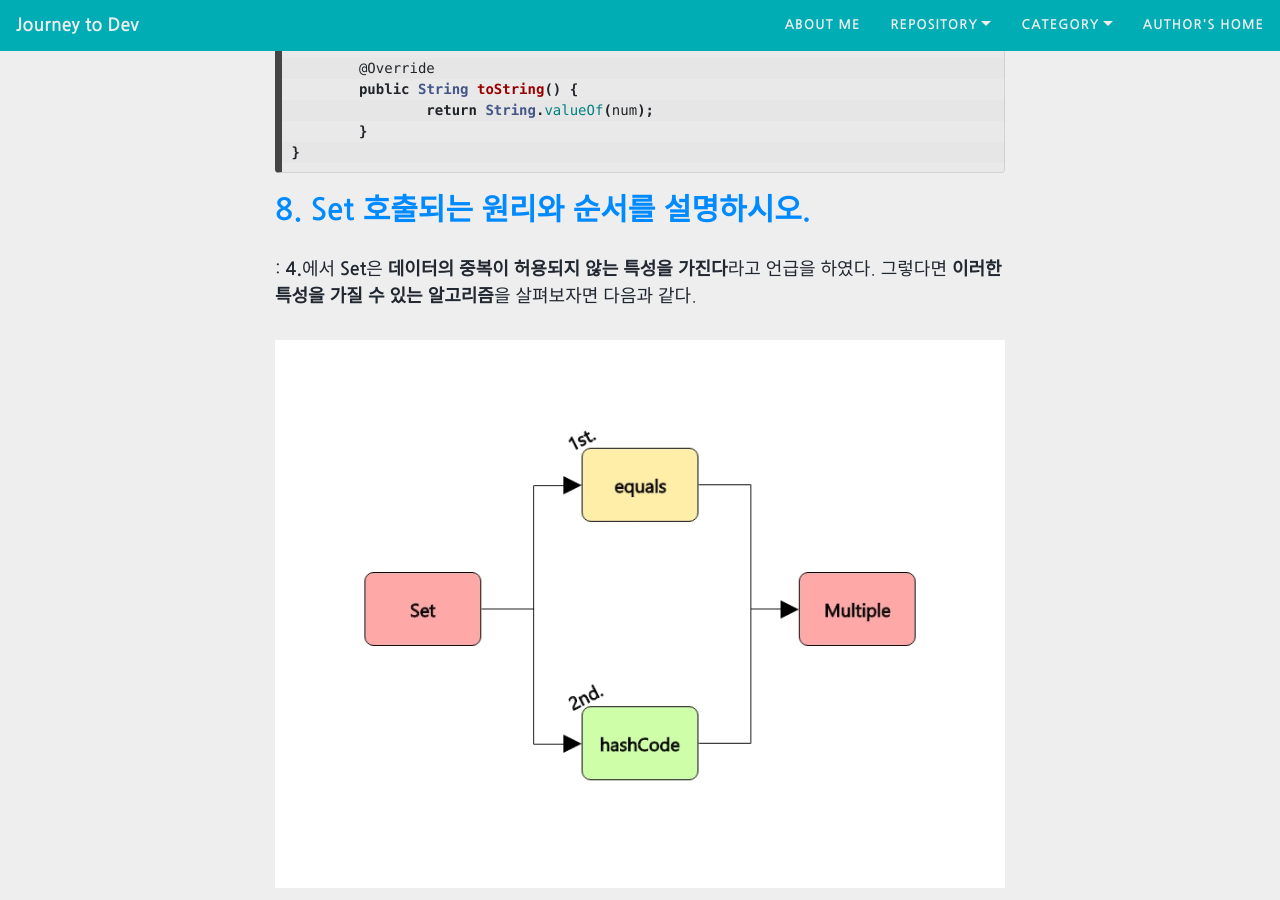
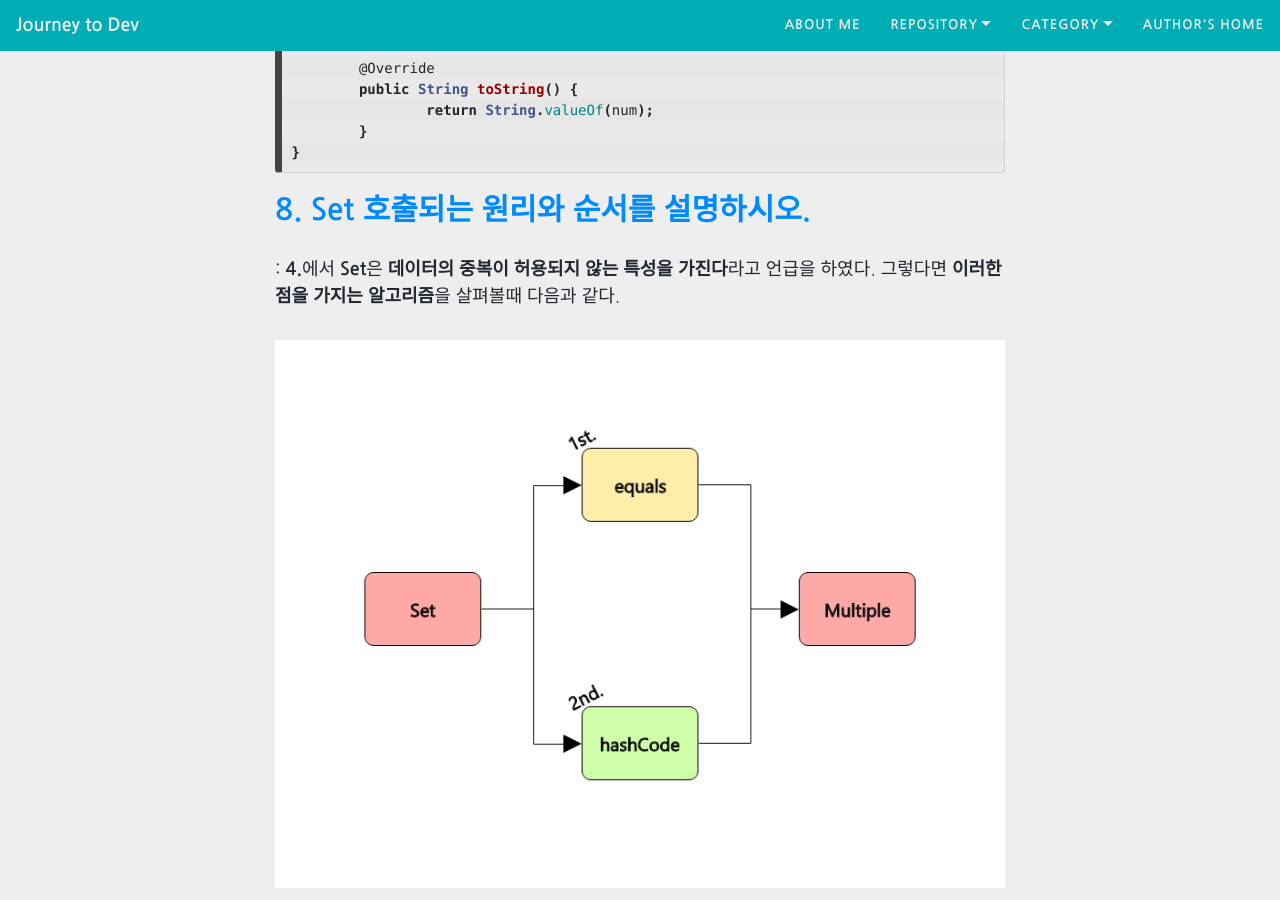
Before and after one commit to roqhdehd502/roqhdehd502.github.io, a Jekyll site: the page built from _posts/WebDev/2020-12-22-116.md, in a window 1280 px wide and 900 px high, scrolled down 8155 px. Built offline with Jekyll 4.4.1, drawn with Linux system fonts in a browser that asks for light colours; nearby versions of some CDN libraries.

Commit message:
Update 2020-12-22-116.md

```diff
--- a/_posts/WebDev/2020-12-22-116.md
+++ b/_posts/WebDev/2020-12-22-116.md
@@ -370,7 +370,7 @@ public class Num {
 
 ## [8. Set 호출되는 원리와 순서를 설명하시오.]() ##
 
-: **4.**에서 **Set**은 **데이터의 중복이 허용되지 않는 특성을 가진다**라고 언급을 하였다. 그렇다면 **이러한 특성을 가질 수 있는 알고리즘**을 살펴보자면 다음과 같다.
+: **4.**에서 **Set**은 **데이터의 중복이 허용되지 않는 특성을 가진다**라고 언급을 하였다. 그렇다면 **이러한 점을 가지는 알고리즘**을 살펴볼때 다음과 같다.
 
 ![Set](/assets/img/20-12-22_116_8번.jpg)
 
```
